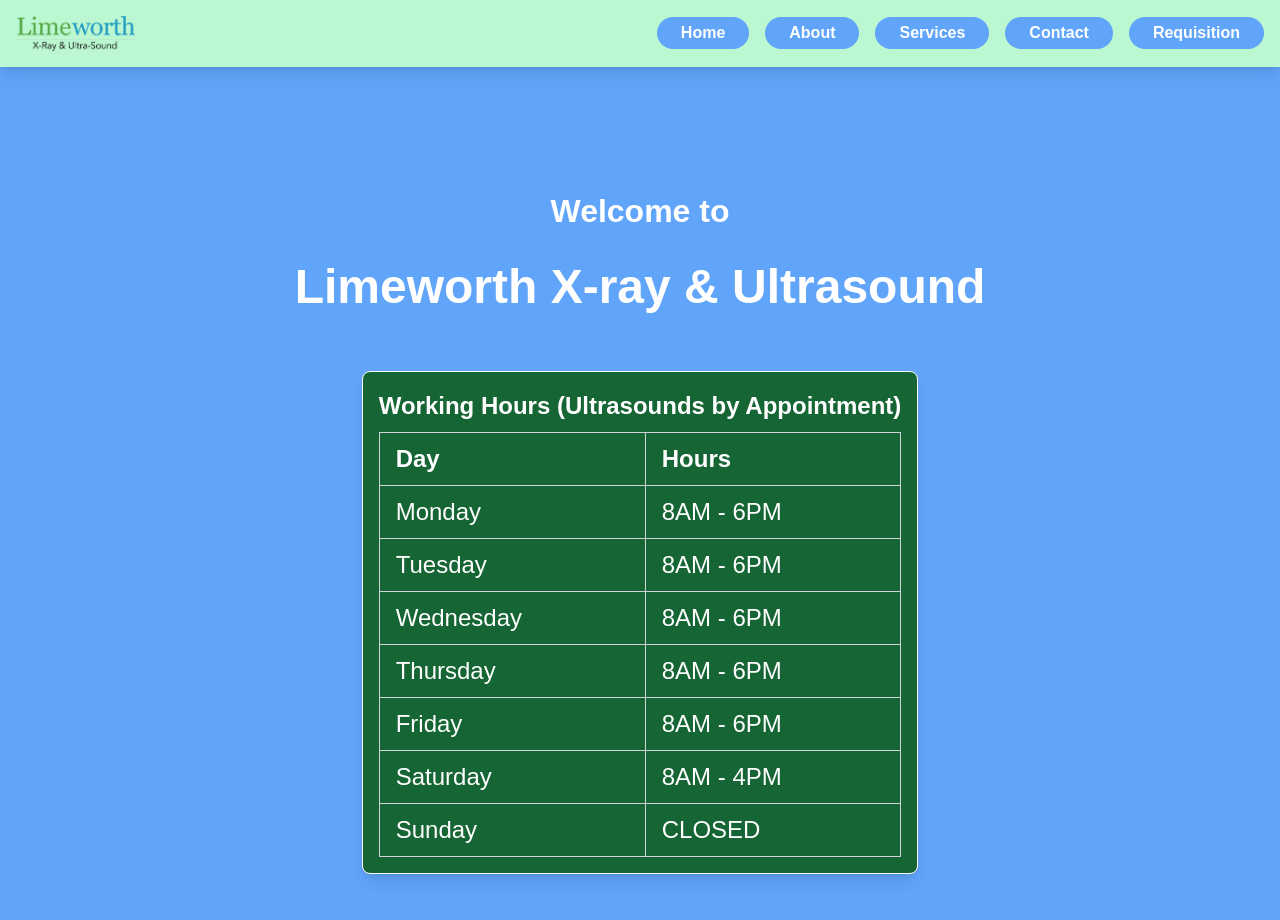
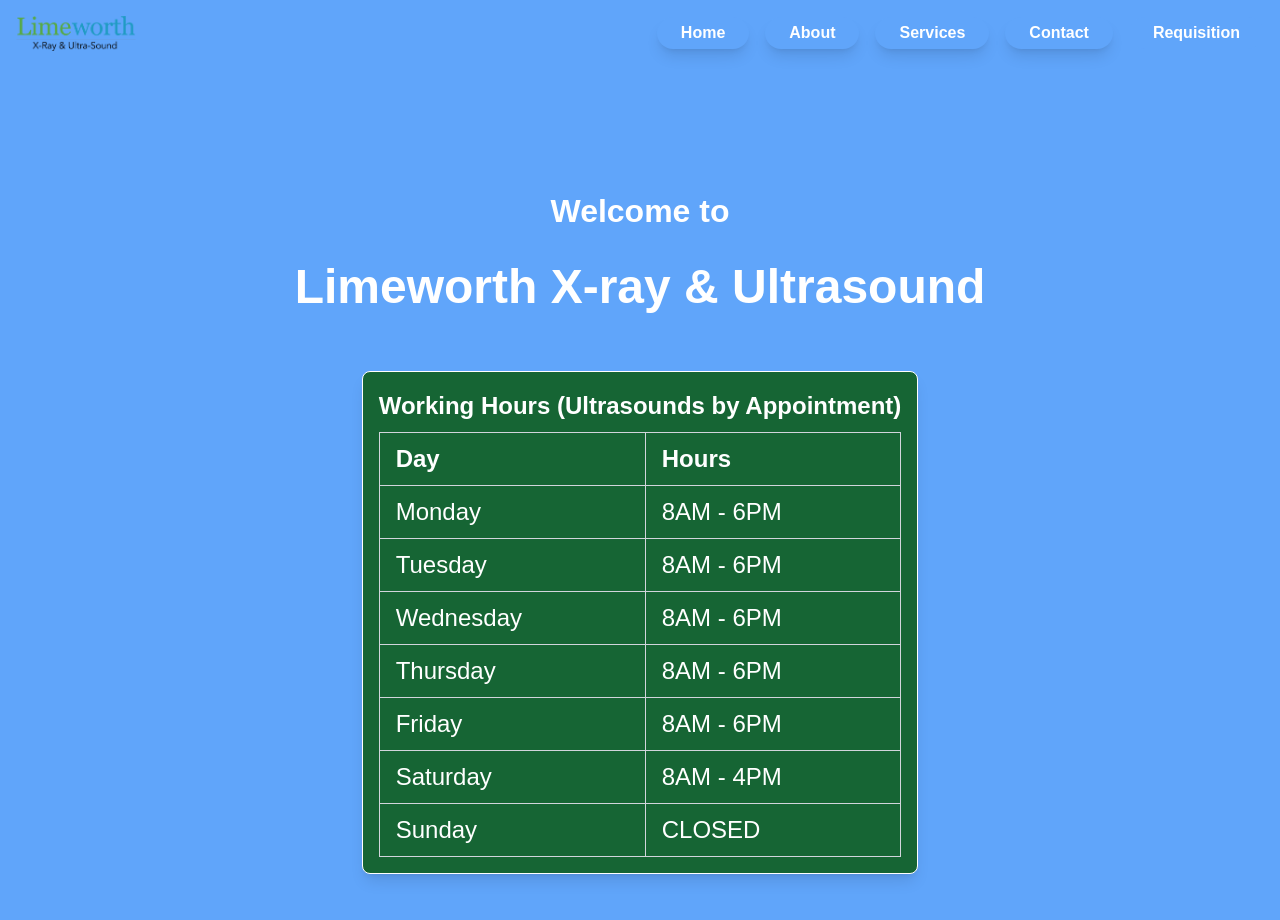
Before and after one commit to AymenS02/Limeworth, a React (Create React App) app: page / in a window 1280 px wide. Shown: the top 920 px of the page. Built offline with nearby package versions, Linux system fonts and the light colour scheme.

Commit message:
added better styling

```diff
--- a/src/App.jsx
+++ b/src/App.jsx
@@ -13,10 +13,10 @@
   const [bgColor, setBgColor] = useState('bg-green-500'); // Initial background color
 
   const sections = [
-    { id: 'Navbar', component: <Navbar />, color: 'bg-green-700' },
-    { id: 'Home', component: <Home />, color: 'bg-green-700' },
+    { id: 'Navbar', component: <Navbar />, color: 'bg-green-600' },
+    { id: 'Home', component: <Home />, color: 'bg-green-600' },
     { id: 'About', component: <About />, color: 'bg-blue-400' },
-    { id: 'Services', component: <Services />, color: 'bg-green-700' },
+    { id: 'Services', component: <Services />, color: 'bg-green-600' },
     { id: 'Contact', component: <Contact />, color: 'bg-blue-400' },
   ];
 
--- a/src/components/Navbar.jsx
+++ b/src/components/Navbar.jsx
@@ -3,7 +3,7 @@
 
 const Navbar = () => {
   return (
-    <div className="font-josefin flex bg-green-200 shadow-lg">
+    <div className="font-josefin flex bg-transparent">
       <ul className="nav-links flex flex-row justify-between items-center w-screen gap-[2vh] m-[2vh]">
         <motion.li
         whileHover={{ scale: 1.15 }} transition={{ duration: 0.2 }}
@@ -21,7 +21,7 @@
             whileHover={{ scale: 1.2 }}
             whileTap={{ scale: 0.9 }}
             transition={{ type: 'spring', stiffness: 400, damping: 17 }}
-            className="nav-link-container bg-blue-400 text-white hover:bg-green-500 hover:text-black transition-all duration-300 px-6 py-1 rounded-2xl"
+            className="shadow-lg nav-link-container bg-blue-400 text-white hover:bg-green-500 hover:text-black transition-all duration-300 px-6 py-1 rounded-2xl"
           >
             <a href="/" className="nav-link">Home</a>
           </motion.div>
@@ -29,7 +29,7 @@
             whileHover={{ scale: 1.2 }}
             whileTap={{ scale: 0.9 }}
             transition={{ type: 'spring', stiffness: 400, damping: 17 }}
-            className="nav-link-container bg-blue-400 text-white hover:bg-green-500 hover:text-black transition-all duration-300 px-6 py-1 rounded-2xl"
+            className="shadow-lg nav-link-container bg-blue-400 text-white hover:bg-green-500 hover:text-black transition-all duration-300 px-6 py-1 rounded-2xl"
           >
             <a href="/about" className="nav-link">About</a>
           </motion.div>
@@ -37,7 +37,7 @@
             whileHover={{ scale: 1.2 }}
             whileTap={{ scale: 0.9 }}
             transition={{ type: 'spring', stiffness: 400, damping: 17 }}
-            className="nav-link-container bg-blue-400 text-white hover:bg-green-500 hover:text-black transition-all duration-300 px-6 py-1 rounded-2xl"
+            className="shadow-lg nav-link-container bg-blue-400 text-white hover:bg-green-500 hover:text-black transition-all duration-300 px-6 py-1 rounded-2xl"
           >
             <a href="/services" className="nav-link">Services</a>
           </motion.div>
@@ -45,7 +45,7 @@
             whileHover={{ scale: 1.2 }}
             whileTap={{ scale: 0.9 }}
             transition={{ type: 'spring', stiffness: 400, damping: 17 }}
-            className="nav-link-container bg-blue-400 text-white hover:bg-green-500 hover:text-black transition-all duration-300 px-6 py-1 rounded-2xl "
+            className="shadow-lg nav-link-container bg-blue-400 text-white hover:bg-green-500 hover:text-black transition-all duration-300 px-6 py-1 rounded-2xl "
           >
             <a href="/contact" className="nav-link">Contact</a>
           </motion.div>
```
